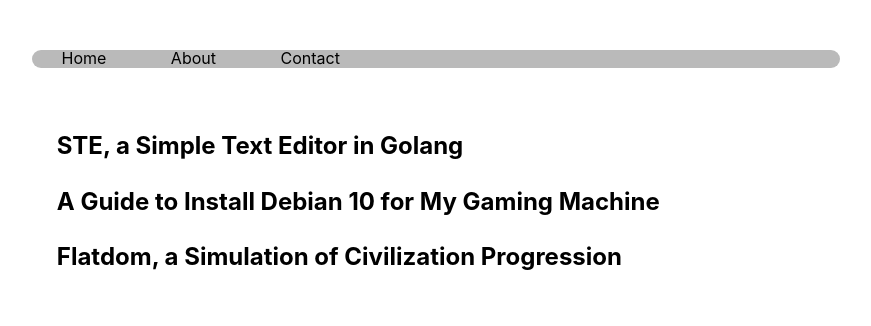
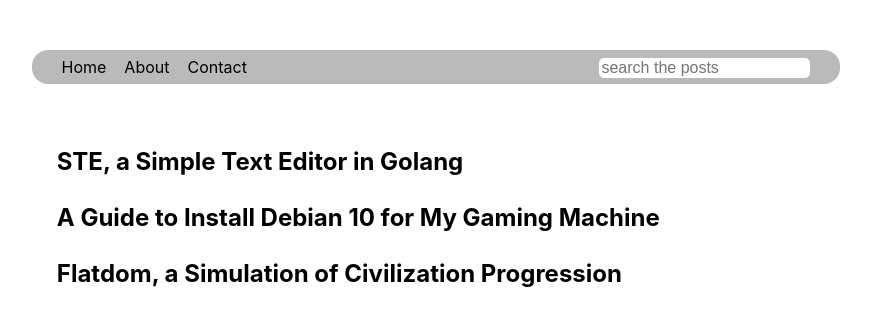
Before and after one commit to ydzhou/ydzhou.github.io, a Jekyll site: the page built from index.md, in a window 1280 px wide. Shown: the top 326 px of the page, without its empty margins (204-1075 px from the left). Built offline with Jekyll 4.4.1, drawn with Linux system fonts in a browser that asks for light colours.

Commit message:
add search

```diff
--- a/_includes/header.html
+++ b/_includes/header.html
@@ -1,9 +1,32 @@
+<!-- <div id="Nav"> -->
+<!--     <ul> -->
+<!--         <li> -->
+<!--             <a href="/" class="link">Home</a> -->
+<!--             <a href="/about.html" class="link">About</a> -->
+<!--             <a href="mailto:{{ site.email }}" class="link">Contact</a> -->
+<!--         </li> -->
+<!--     </ul> -->
+<!-- </div> -->
+
 <div id="Nav">
-    <ul>
-        <li>
-            <a href="/" class="link">Home</a>
-            <a href="/about.html" class="link">About</a>
-            <a href="mailto:{{ site.email }}" class="link">Contact</a>
-        </li>
-    </ul>
+    <div id="search">
+        <input type="text" id="search-input" placeholder="search the posts">
+    </div>
+    <div class="navbar">
+        <a href="/" class="link">Home</a> &nbsp;&nbsp;
+        <a href="/about.html" class="link">About</a> &nbsp;&nbsp;
+        <a href="mailto:{{ site.email }}" class="link">Contact</a>
+    </div>
+    <div id="search-results"></div>
 </div>
+
+<script src="{{ site.baseurl }}/assets/simple-jekyll-search.min.js" type="text/javascript"></script>
+
+<script>
+    SimpleJekyllSearch({
+    searchInput: document.getElementById('search-input'),
+    resultsContainer: document.getElementById('search-results'),
+    searchResultTemplate: '<div style="text-align: left !important;"><a href="{url}"><h3 style="text-align:left !important;">{title}</h3></a></div>',
+    json: '{{ site.baseurl }}/search.json'
+    });
+</script>
--- a/assets/style.css
+++ b/assets/style.css
@@ -16,17 +16,27 @@
     border-radius: 16px;
     width: 64%;
     margin-left: 18%;
+    padding-top: 5px;
+    padding-bottom: 5px;
 }
 
-#Nav ul li a {
-    padding-right: 30px;
-    padding-left: 30px;
+#Nav .navbar {
+    margin-left: 30px;
 }
 
-#Nav ul {
-    padding-left: 0px;
-    list-style-type: none;
-    line-height: 1.1;
+#search {
+    float: right;
+    margin-right: 30px;
+}
+
+#search-input {
+    border-radius: 5px;
+    border-style: hidden;
+    font-size: 16px;
+}
+
+#search-results {
+    margin-left: 30px;
 }
 
 .link {
@@ -39,13 +49,13 @@
     background-color: gray;
 }
 
+body {
+    font-family: -apple-system, BlinkMacSystemFont, "Segoe UI", "Helvetica Neue", Roboto, sans-serif;
+    line-height: 1.5;
+}
+
 h1, h2, h3, h4 {
     font-family: -apple-system, BlinkMacSystemFont, "Segoe UI", "Helvetica Neue", Roboto, sans-serif;
-}
-
-p, ol, ul {
-    font-family: -apple-system, BlinkMacSystemFont, "Segoe UI", "Helvetica Neue", Roboto, sans-serif;
-    line-height: 1.5;
 }
 
 img {
@@ -61,7 +71,7 @@
     and (-webkit-min-device-pixel-ratio: 3) {
 
     body {
-        font-size: 18px;
+        font-size: 36px;
     }
 
     .BodySection {
@@ -78,16 +88,10 @@
         margin-left: 0%;
     }
 
-    #Nav ul li a {
-        padding-right: 20px;
-        padding-left: 20px;
-    }
-
-    img {
-        display: block;
-        margin: auto;
-        width: 100%;
-        max-width: 500px;
+    #search-input {
+        border-radius: 5px;
+        border-style: hidden;
+        font-size: 40px;
     }
 
 }
--- /dev/null
+++ b/search.json
@@ -0,0 +1,13 @@
+---
+---
+[
+    {% for post in site.posts %}
+        {
+
+            "title"    : "{% if post.title != "" %}{{ post.title | escape }}{% else %}{{ post.excerpt | strip_html |  escape | strip }}{%endif%}",
+            "url"      : "{{ site.baseurl }}{{ post.url }}",
+            "category" : "{{ post.categories | join: ', '}}",
+            "date"     : "{{ post.date | date: "%B %e, %Y" }}"
+        } {% unless forloop.last %},{% endunless %}
+    {% endfor %}
+]
```
Also changed, not shown: assets/simple-jekyll-search.min.js (added).
